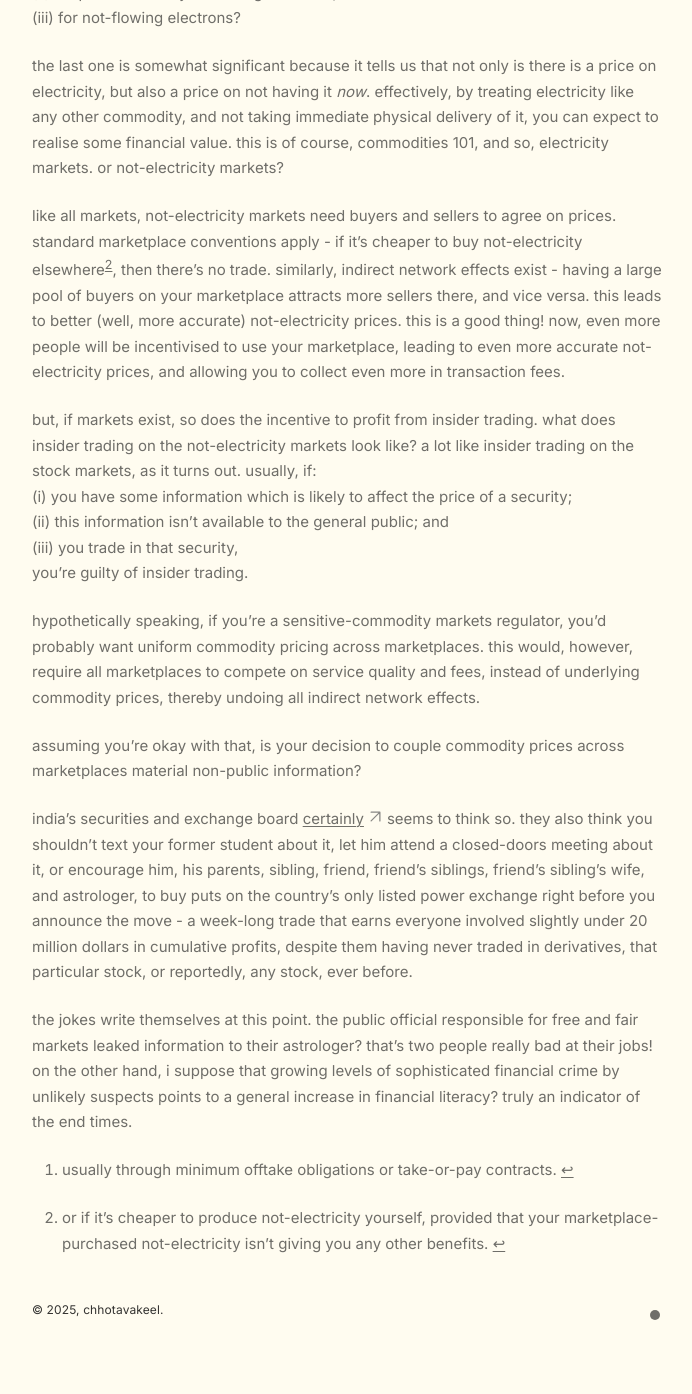
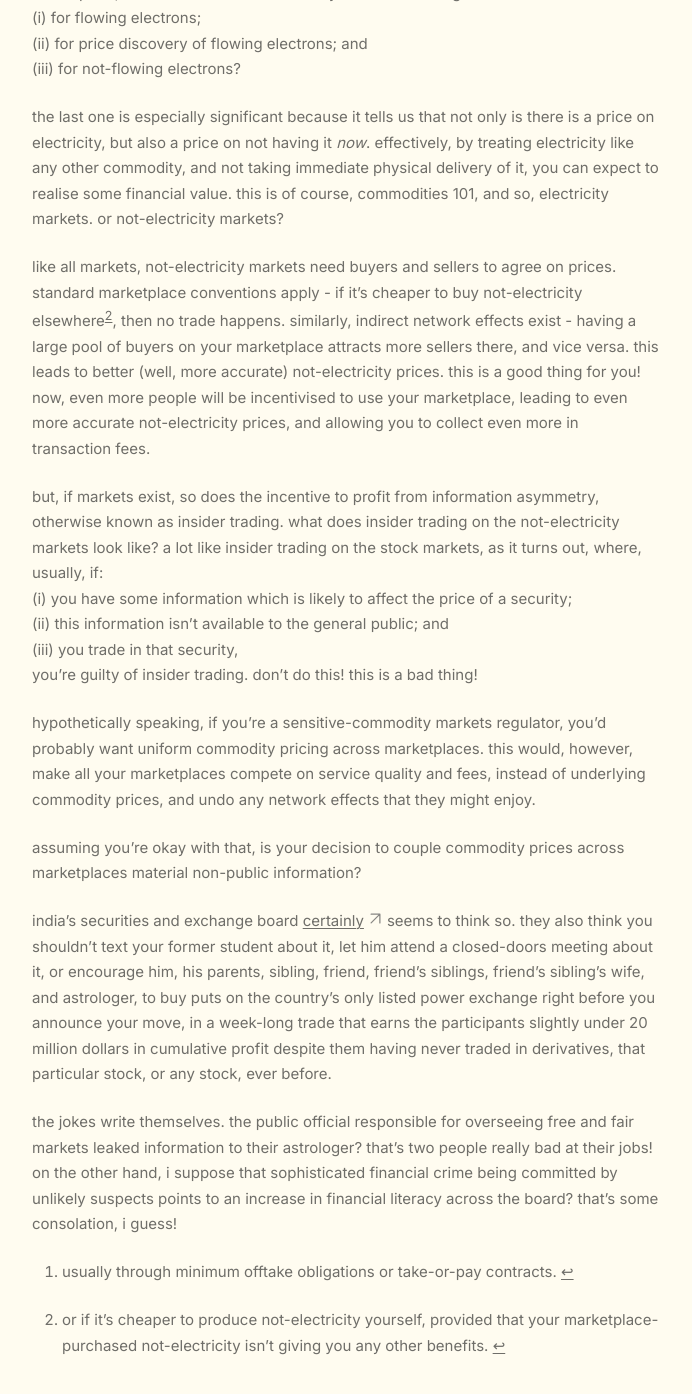
Before and after one commit to chhotavakeel/updatedsite, a Jekyll site: the page built from _notes/Public/all-electricity-is-accounting.md, in a window 1280 px wide and 1400 px high, scrolled down 1091 px. Shown: the top 1394 px of the window, without its empty margins (293-985 px from the left). Built offline with Jekyll 4.4.1, drawn with Linux system fonts in a browser that asks for light colours; some of the changed text lies outside the part shown.

Commit message:
Update all-electricity-is-accounting.md

```diff
--- a/_notes/Public/all-electricity-is-accounting.md
+++ b/_notes/Public/all-electricity-is-accounting.md
@@ -10,36 +10,36 @@ tags:
 
 the story of modern electrical supply is mainly one of accounting. electrons, like water, like to flow from source to destination. the only way to check their flow is to turn off the taps at either end. assuming you have a source of electrons, and someone willing to pay you for them, then, if you have means of electron transportation, a meter to assess consumption, and some sort of understanding on how much that consumption is really worth, you're in the electricity supply business, at least on a fundamental level of abstraction.
 
-except things aren't quite so straightforward. people in the electron source owning business typically also aren't allowed to be in the electron transportation business - this is done to prevent monopolisation. the latter is carried out by dedicated distribution companies. by entering into supply agreements with a large number of electron source owners, and subsequently agreeing to provide electrons on tap to whoever needs them, distribution companies effectively act as aggregators of market supply and demand.
+except things aren't quite so straightforward. people in the electron source owning business typically also aren't allowed to be in the electron transportation business. this is done to prevent monopolisation. the latter is usually carried out by a dedicated "distribution company". by entering into supply agreements with a large number of electron source owners, and subsequently agreeing to provide electrons on tap to whoever needs them, distribution companies effectively act as aggregators of market supply and demand.
 
-that's not too bad, i can hear you saying - distribution companies take on demand risk, and so they should naturally be compensated for it. unfortunately, distribution companies are also exposed to supply-side risks, which are usually worse, since sources of electrons tend to react badly to annoying real-world stimuli like geopolitics and the climate.
+that's not too bad, i can hear you saying - distribution companies take on demand risk, and so they should naturally be compensated for it. unfortunately, distribution companies are also exposed to supply risk, which is usually worse, since sources of electrons tend to react badly to annoying real-world stimuli like geopolitics and the climate.
 
 and so, distribution companies act like mini-auction houses, matching demand to available, cost-effective, sources of supply. the cheapest electrons gets utilised first, followed by the next-cheapest, and so on, until either all demand, or all available supply, gets exhausted. this process repeats itself several times a day.
 
-electron supply prices, of course, are governed by supply agreements with source owners. unfortunately, making contractual obligations subject to the outcome of an auction reduces them to a gentleman's handshake that says maybe, *should the stars align*, we'll buy some electrons from you. it is therefore, entirely possible that a given set of contracted-for electrons never sees the light of day, so to speak, and so, electron source owners usually try to make sure that they get paid regardless[^1].
+electron supply prices are, of course, governed by supply agreements with source owners. unfortunately, making contractual obligations subject to the outcome of an auction process reduces them to little more than a gentleman's handshake that says maybe, *should the stars align*, we'll buy some electrons from you. it is therefore, entirely possible that a given set of contracted-for electrons never sees the light of day, so to speak, and so, electron source owners usually try to make sure that they get paid regardless[^1].
 
 at this point, we now have three distinct layers of accounting: <br>
 (i) for flowing electrons; <br>
 (ii) for price discovery of flowing electrons; and <br>
 (iii) for not-flowing electrons?
 
-the last one is somewhat significant because it tells us that not only is there is a price on electricity, but also a price on not having it *now*. effectively, by treating electricity like any other commodity, and not taking immediate physical delivery of it, you can expect to realise some financial value. this is of course, commodities 101, and so, electricity markets. or not-electricity markets?
+the last one is especially significant because it tells us that not only is there is a price on electricity, but also a price on not having it *now*. effectively, by treating electricity like any other commodity, and not taking immediate physical delivery of it, you can expect to realise some financial value. this is of course, commodities 101, and so, electricity markets. or not-electricity markets?
 
-like all markets, not-electricity markets need buyers and sellers to agree on prices. standard marketplace conventions apply - if it's cheaper to buy not-electricity elsewhere[^2], then there's no trade. similarly, indirect network effects exist - having a large pool of buyers on your marketplace attracts more sellers there, and vice versa. this leads to better (well, more accurate) not-electricity prices. this is a good thing! now, even more people will be incentivised to use your marketplace, leading to even more accurate not-electricity prices, and allowing you to collect even more in transaction fees.
+like all markets, not-electricity markets need buyers and sellers to agree on prices. standard marketplace conventions apply - if it's cheaper to buy not-electricity elsewhere[^2], then no trade happens. similarly, indirect network effects exist - having a large pool of buyers on your marketplace attracts more sellers there, and vice versa. this leads to better (well, more accurate) not-electricity prices. this is a good thing for you! now, even more people will be incentivised to use your marketplace, leading to even more accurate not-electricity prices, and allowing you to collect even more in transaction fees.
 
-but, if markets exist, so does the incentive to profit from insider trading. what does insider trading on the not-electricity markets look like? a lot like insider trading on the stock markets, as it turns out. usually, if: <br>
+but, if markets exist, so does the incentive to profit from information asymmetry, otherwise known as insider trading. what does insider trading on the not-electricity markets look like? a lot like insider trading on the stock markets, as it turns out, where, usually, if: <br>
 (i) you have some information which is likely to affect the price of a security; <br>
 (ii) this information isn't available to the general public; and <br>
 (iii) you trade in that security, <br>
-you're guilty of insider trading.
+you're guilty of insider trading. don't do this! this is a bad thing!
 
-hypothetically speaking, if you're a sensitive-commodity markets regulator, you'd probably want uniform commodity pricing across marketplaces. this would, however, require all marketplaces to compete on service quality and fees, instead of underlying commodity prices, thereby undoing all indirect network effects.
+hypothetically speaking, if you're a sensitive-commodity markets regulator, you'd probably want uniform commodity pricing across marketplaces. this would, however, make all your marketplaces compete on service quality and fees, instead of underlying commodity prices, and undo any network effects that they might enjoy.
 
 assuming you're okay with that, is your decision to couple commodity prices across marketplaces material non-public information?
 
-india's securities and exchange board [certainly](https://www.sebi.gov.in/sebi_data/attachdocs/oct-2025/interim_order_ie1.pdf) seems to think so. they also think you shouldn't text your former student about it, let him attend a closed-doors meeting about it, or encourage him, his parents, sibling, friend, friend's siblings, friend's sibling's wife, and astrologer, to buy puts on the country's only listed power exchange right before you announce the move - a week-long trade that earns everyone involved slightly under 20 million dollars in cumulative profits, despite them having never traded in derivatives, that particular stock, or reportedly, any stock, ever before.
+india's securities and exchange board [certainly](https://www.sebi.gov.in/sebi_data/attachdocs/oct-2025/interim_order_ie1.pdf) seems to think so. they also think you shouldn't text your former student about it, let him attend a closed-doors meeting about it, or encourage him, his parents, sibling, friend, friend's siblings, friend's sibling's wife, and astrologer, to buy puts on the country's only listed power exchange right before you announce your move, in a week-long trade that earns the participants slightly under 20 million dollars in cumulative profit despite them having never traded in derivatives, that particular stock, or any stock, ever before.
 
-the jokes write themselves at this point. the public official responsible for free and fair markets leaked information to their astrologer? that's two people really bad at their jobs! on the other hand, i suppose that growing levels of sophisticated financial crime by unlikely suspects points to a general increase in financial literacy? truly an indicator of the end times.
+the jokes write themselves. the public official responsible for overseeing free and fair markets leaked information to their astrologer? that's two people really bad at their jobs! on the other hand, i suppose that sophisticated financial crime being committed by unlikely suspects points to an increase in financial literacy across the board? that's some consolation, i guess!
 
 [^1]: usually through minimum offtake obligations or take-or-pay contracts.
 
```
Also changed, not shown: other parts of _notes/Public/all-electricity-is-accounting.md (+1 -1 lines).
